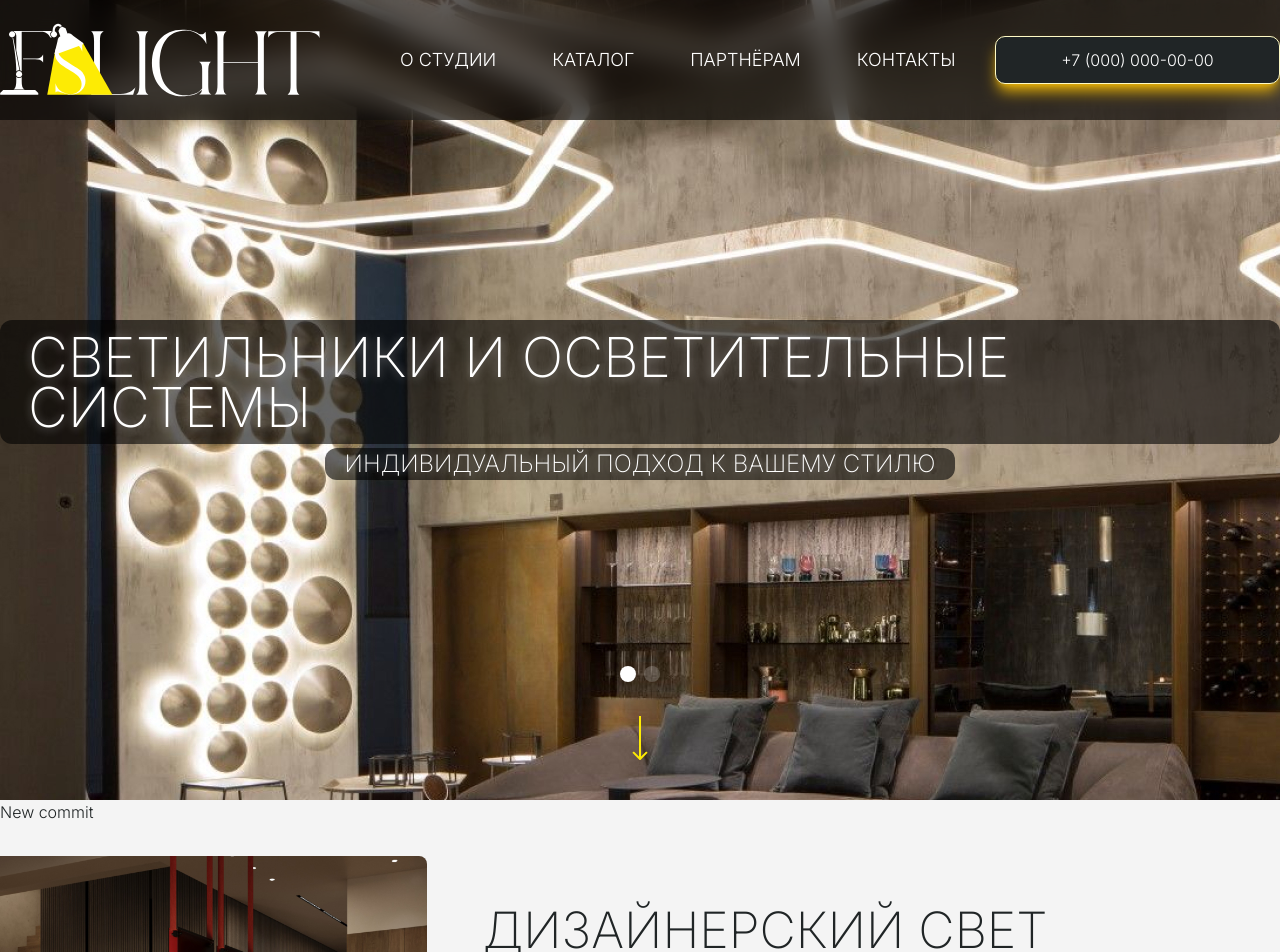
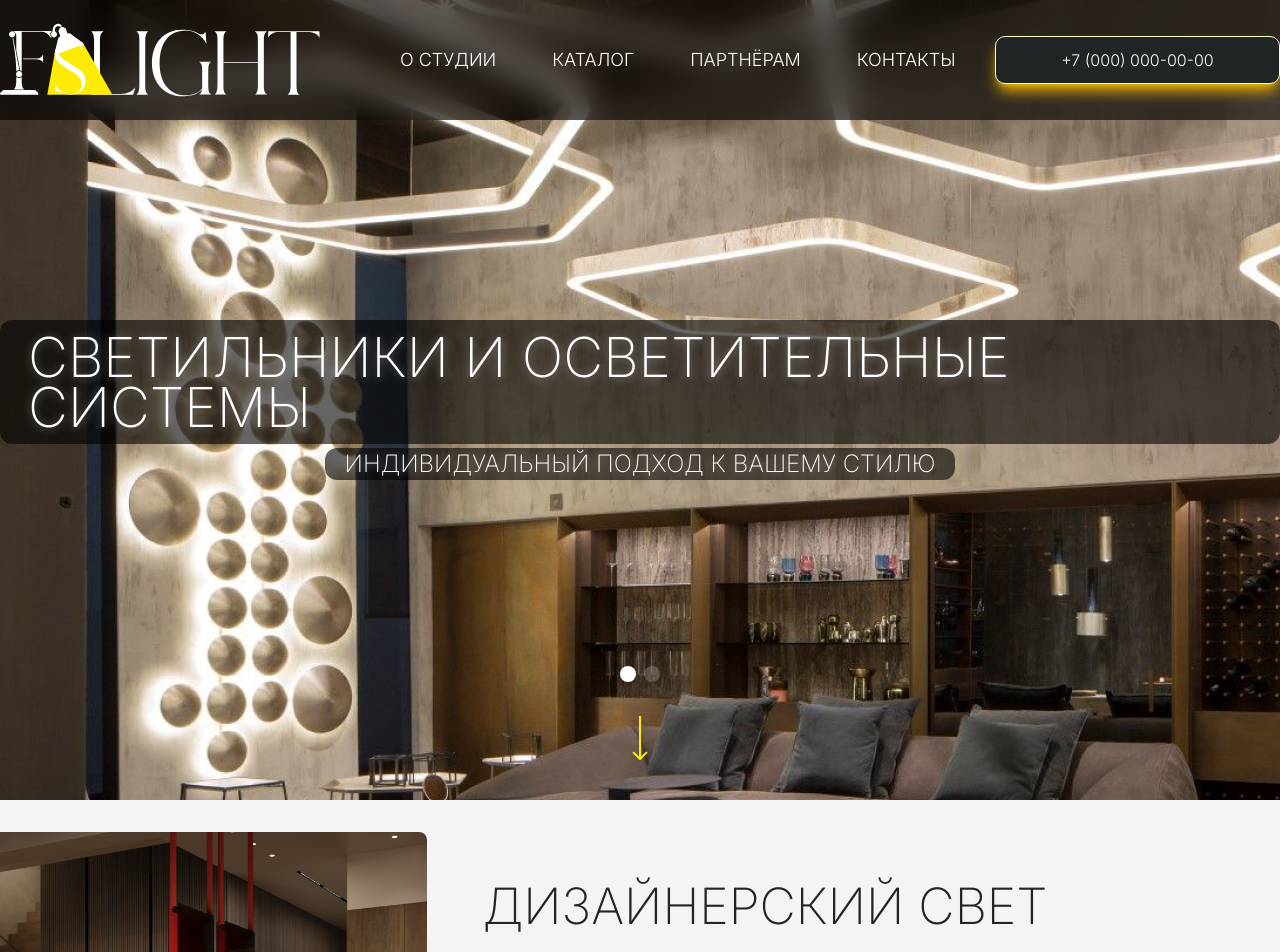
Before and after one commit to kkkotiqqq/fsfrontend, a Next.js app: page / in a window 1280 px wide. Shown: the top 952 px of the page. Built offline with nearby package versions, Linux system fonts and the light colour scheme; grey boxes are pictures that could not be loaded.

Commit message:
Update page.js

```diff
--- a/src/app/page.js
+++ b/src/app/page.js
@@ -19,8 +19,6 @@ export default function Home() {
             </svg>
           </div>
         </div>
-
-        <div>New commit</div>
 
         <section className="mt-8 mb-8">
           <div className="grid grid-cols-6">
```
